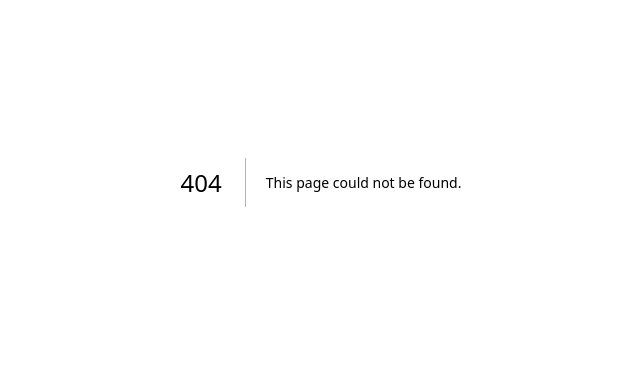
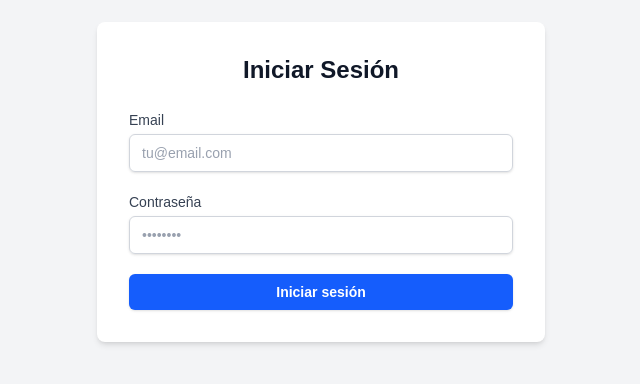
Before and after one commit to LucasBre55/GestionAlquileres, a Next.js app: page /login in a window 1280 px wide. Before the commit this address had no page. Shown: the part 218-602 px from the top of the page, without its empty margins (319-959 px from the left). Built offline with nearby package versions, Linux system fonts and the light colour scheme; no server answers.

Commit message:
realizacion de la issue

```diff
--- /dev/null
+++ b/src/app/actions/auth.ts
@@ -0,0 +1,54 @@
+'use server'
+
+import { eq } from 'drizzle-orm'
+import { compare } from 'bcryptjs'
+import { db } from '@/db'
+import { usuarios } from '@/db/schema'
+
+export type LoginState = {
+  success: boolean
+  error: string
+}
+
+const INVALID_CREDENTIALS_MSG = 'Credenciales inválidas'
+
+export async function loginAction(
+  _prevState: LoginState,
+  formData: FormData
+): Promise<LoginState> {
+  const email = formData.get('email')
+  const password = formData.get('password')
+
+  // Basic input presence check — same generic error for everything
+  if (
+    typeof email !== 'string' ||
+    typeof password !== 'string' ||
+    !email ||
+    !password
+  ) {
+    return { success: false, error: INVALID_CREDENTIALS_MSG }
+  }
+
+  // Look up user by email via Drizzle ORM
+  const [user] = await db
+    .select()
+    .from(usuarios)
+    .where(eq(usuarios.email, email))
+
+  if (!user) {
+    // User not found — return the SAME generic error
+    return { success: false, error: INVALID_CREDENTIALS_MSG }
+  }
+
+  // Compare submitted password against the stored hash
+  const passwordMatch = await compare(password, user.passwordHash)
+
+  if (!passwordMatch) {
+    // Wrong password — return the SAME generic error
+    return { success: false, error: INVALID_CREDENTIALS_MSG }
+  }
+
+  // Credentials valid — ready for future session handling
+  // TODO: Create session / set auth cookie here (Issue #XX)
+  return { success: true, error: '' }
+}
--- /dev/null
+++ b/src/app/login/page.tsx
@@ -0,0 +1,14 @@
+import LoginForm from '@/components/LoginForm'
+
+export default function LoginPage() {
+  return (
+    <main className="min-h-screen flex items-center justify-center bg-gray-100">
+      <div className="bg-white p-8 rounded-lg shadow-md w-full max-w-md">
+        <h1 className="text-2xl font-bold text-center mb-6 text-gray-900">
+          Iniciar Sesión
+        </h1>
+        <LoginForm />
+      </div>
+    </main>
+  )
+}
--- /dev/null
+++ b/src/components/LoginForm.tsx
@@ -0,0 +1,84 @@
+'use client'
+
+import { useActionState } from 'react'
+import { loginAction, type LoginState } from '@/app/actions/auth'
+
+const initialState: LoginState = {
+  success: false,
+  error: '',
+}
+
+export default function LoginForm() {
+  const [state, formAction, pending] = useActionState(loginAction, initialState)
+
+  return (
+    <form action={formAction} className="space-y-5">
+      {/* Email */}
+      <div>
+        <label
+          htmlFor="email"
+          className="block text-sm font-medium text-gray-700 mb-1"
+        >
+          Email
+        </label>
+        <input
+          id="email"
+          name="email"
+          type="email"
+          autoComplete="email"
+          required
+          className="w-full rounded-md border border-gray-300 px-3 py-2 text-sm shadow-sm placeholder-gray-400 focus:border-blue-500 focus:ring-1 focus:ring-blue-500 outline-none"
+          placeholder="tu@email.com"
+        />
+      </div>
+
+      {/* Password */}
+      <div>
+        <label
+          htmlFor="password"
+          className="block text-sm font-medium text-gray-700 mb-1"
+        >
+          Contraseña
+        </label>
+        <input
+          id="password"
+          name="password"
+          type="password"
+          autoComplete="current-password"
+          required
+          className="w-full rounded-md border border-gray-300 px-3 py-2 text-sm shadow-sm placeholder-gray-400 focus:border-blue-500 focus:ring-1 focus:ring-blue-500 outline-none"
+          placeholder="••••••••"
+        />
+      </div>
+
+      {/* Error message */}
+      {state.error && (
+        <p
+          aria-live="polite"
+          className="text-sm text-red-600 bg-red-50 border border-red-200 rounded-md px-3 py-2"
+        >
+          {state.error}
+        </p>
+      )}
+
+      {/* Success message (temporary, until session handling is implemented) */}
+      {state.success && (
+        <p
+          aria-live="polite"
+          className="text-sm text-green-700 bg-green-50 border border-green-200 rounded-md px-3 py-2"
+        >
+          Inicio de sesión exitoso
+        </p>
+      )}
+
+      {/* Submit button */}
+      <button
+        type="submit"
+        disabled={pending}
+        className="w-full rounded-md bg-blue-600 px-4 py-2 text-sm font-semibold text-white shadow-sm hover:bg-blue-500 focus-visible:outline-2 focus-visible:outline-offset-2 focus-visible:outline-blue-600 disabled:opacity-50 disabled:cursor-not-allowed transition-colors"
+      >
+        {pending ? 'Iniciando sesión...' : 'Iniciar sesión'}
+      </button>
+    </form>
+  )
+}
```
